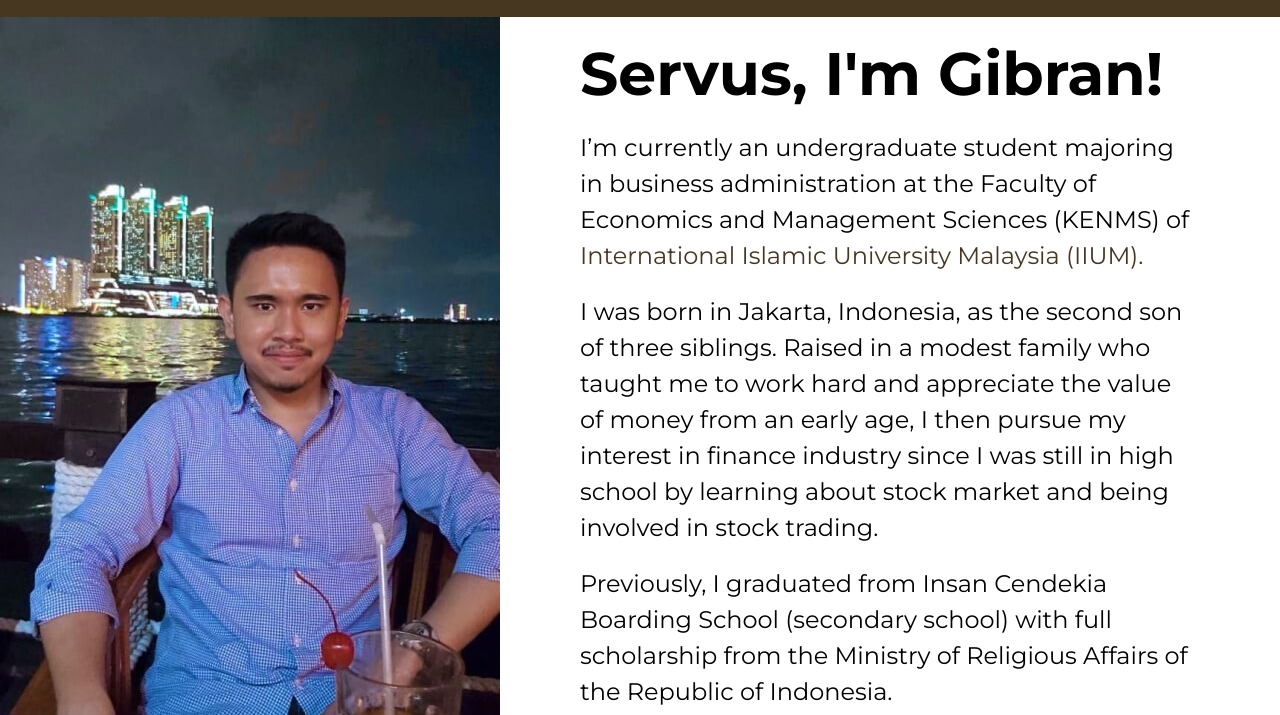
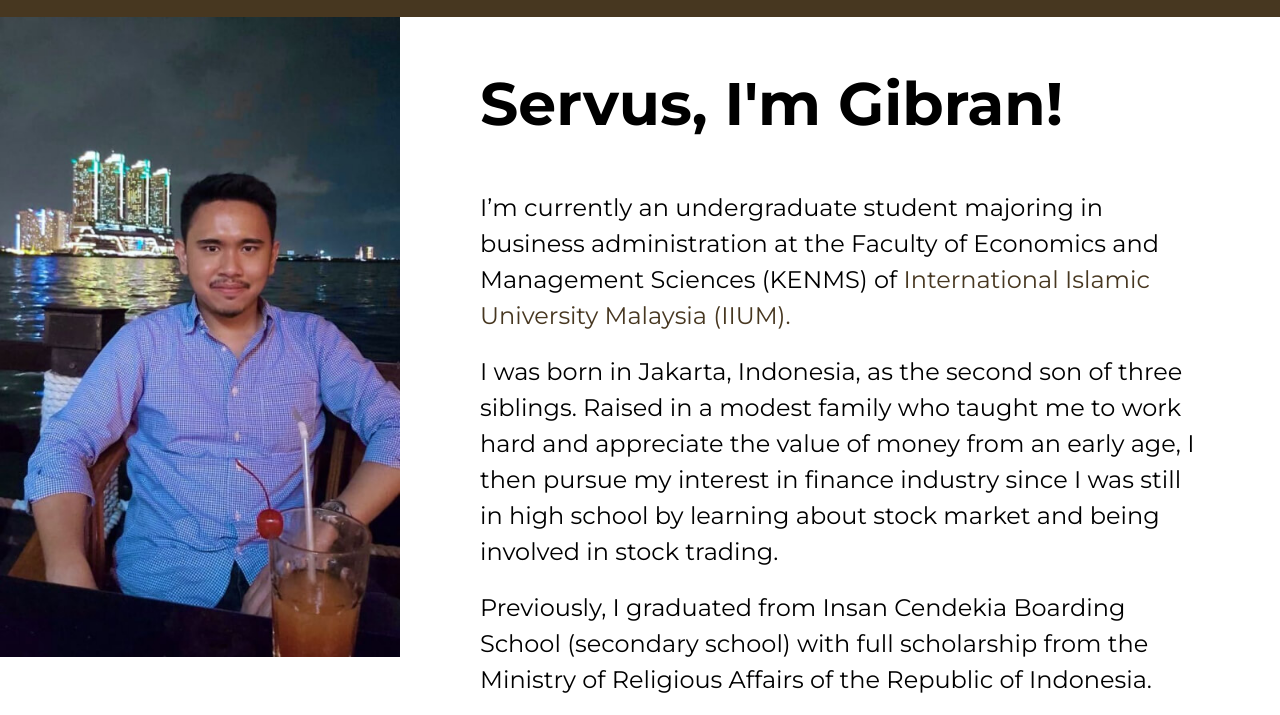
Before and after one commit to mfarisgibran/mfarisgibran-web, a plain HTML site: page about/index.html in a window 1280 px wide. Shown: the part 48-763 px from the top of the page. Drawn offline with Linux system fonts and the light colour scheme.

Commit message:
Resize image on about page

```diff
--- a/index.css
+++ b/index.css
@@ -267,8 +267,8 @@
 
 @media (min-width: 1024px) {
   .intro-about .photo img {
-    width: 500px;
-    height: 800px;
+    width: 400px;
+    height: 640px;
   }
 }
 
@@ -288,7 +288,6 @@
   .intro-about .biography h1 {
     font-size: 30px;
     font-weight: 600;
-    margin: 20px 0;
   }
 }
 
```
